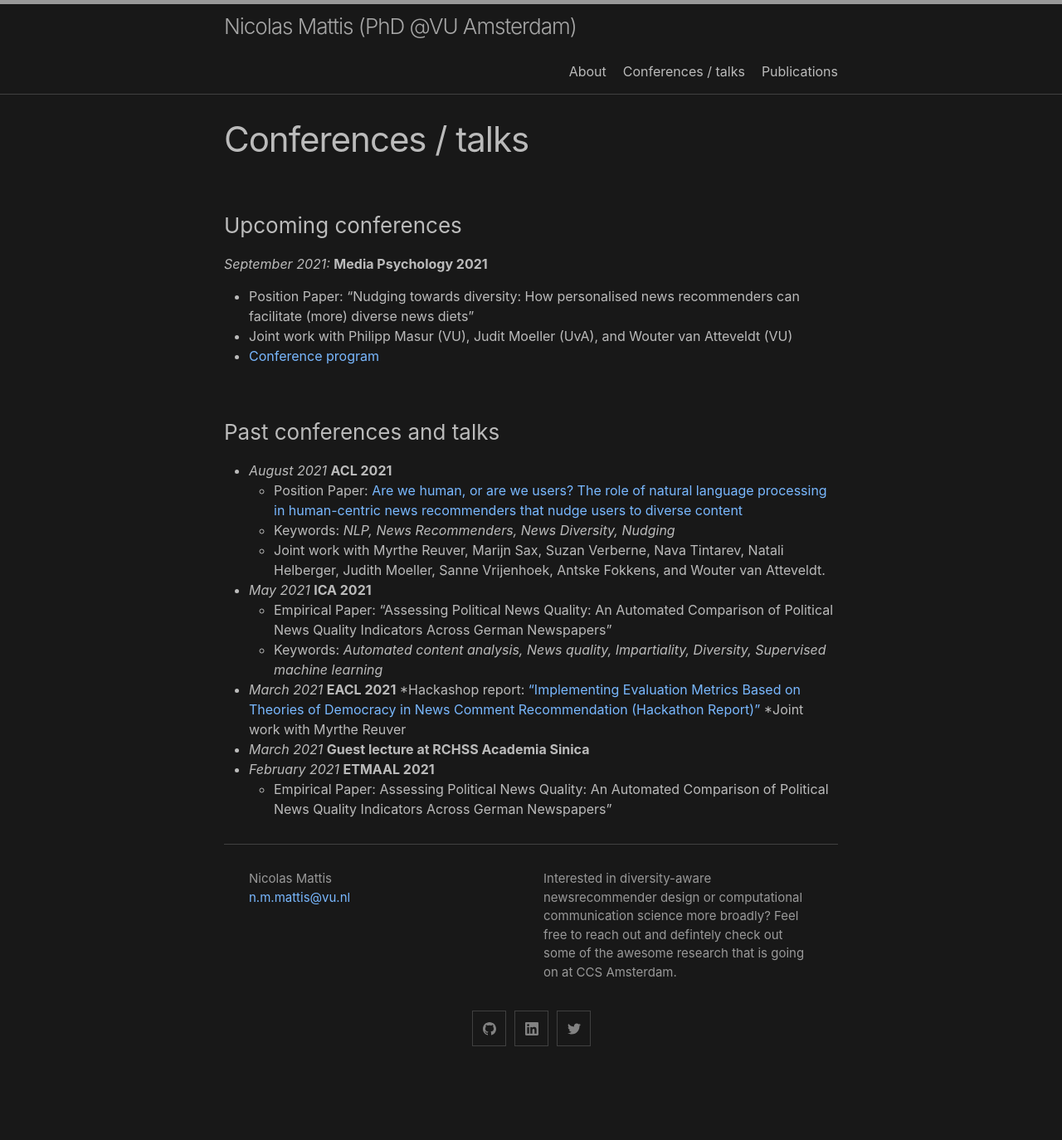
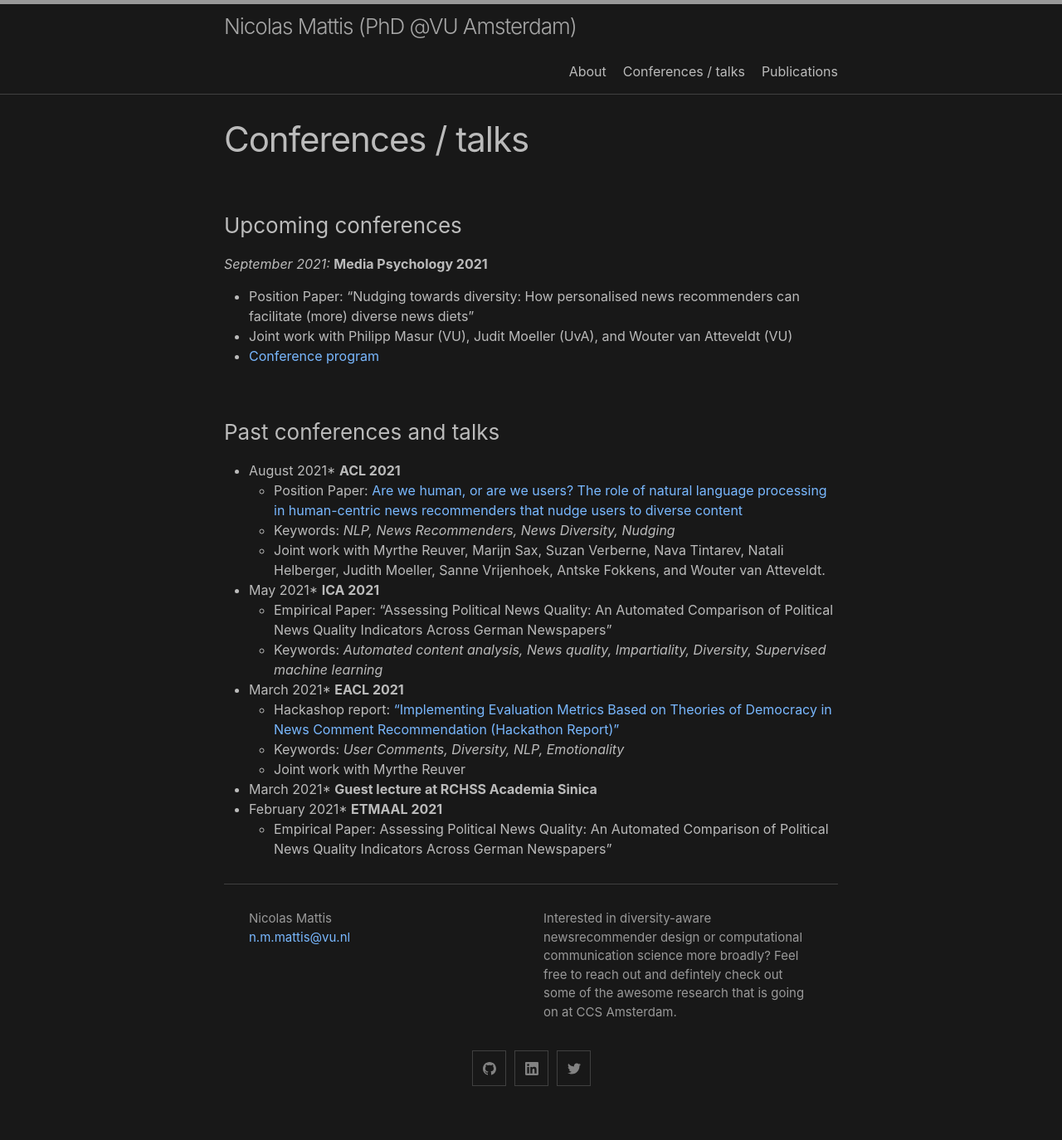
Before and after one commit to nickma101/nickma101.github.io, a Jekyll site: the page built from conferences_and_talks.md, in a window 1280 px wide. Shown: the whole page at 83% size. Built offline with Jekyll 4.4.1, drawn with Linux system fonts in a browser that asks for light colours; before the commit the page ends 1326 px from its top, so only the background shows below that.

Commit message:
Update conferences_and_talks.md

```diff
--- a/conferences_and_talks.md
+++ b/conferences_and_talks.md
@@ -13,16 +13,17 @@ permalink: /conferences_and_talks/
 
 ### Past conferences and talks
 
-* *August 2021*    **ACL 2021**
+* August 2021*    **ACL 2021**
   * Position Paper: [Are we human, or are we users? The role of natural language processing in human-centric news recommenders that nudge users to diverse content](https://aclanthology.org/2021.nlp4posimpact-1.6/)
   * Keywords: *NLP, News Recommenders, News Diversity, Nudging*
   * Joint work with Myrthe Reuver, Marijn Sax, Suzan Verberne, Nava Tintarev, Natali Helberger, Judith Moeller, Sanne Vrijenhoek, Antske Fokkens, and Wouter van Atteveldt.
-* *May 2021*       **ICA 2021**
+* May 2021*       **ICA 2021**
   * Empirical Paper: "Assessing Political News Quality: An Automated Comparison of Political News Quality Indicators Across German Newspapers"
   * Keywords: *Automated content analysis, News quality, Impartiality, Diversity, Supervised machine learning*
-* *March 2021*     **EACL 2021**
-  *Hackashop report: ["Implementing Evaluation Metrics Based on Theories of Democracy in News Comment Recommendation (Hackathon Report)"](https://aclanthology.org/2021.hackashop-1.19/)
-  *Joint work with Myrthe Reuver
-* *March 2021*     **Guest lecture at RCHSS Academia Sinica**
-* *February 2021*  **ETMAAL 2021**
+* March 2021*     **EACL 2021**
+  * Hackashop report: ["Implementing Evaluation Metrics Based on Theories of Democracy in News Comment Recommendation (Hackathon Report)"](https://aclanthology.org/2021.hackashop-1.19/)
+  * Keywords: *User Comments, Diversity, NLP, Emotionality*
+  * Joint work with Myrthe Reuver
+* March 2021*     **Guest lecture at RCHSS Academia Sinica**
+* February 2021*  **ETMAAL 2021**
   * Empirical Paper: Assessing Political News Quality: An Automated Comparison of Political News Quality Indicators Across German Newspapers"
```
